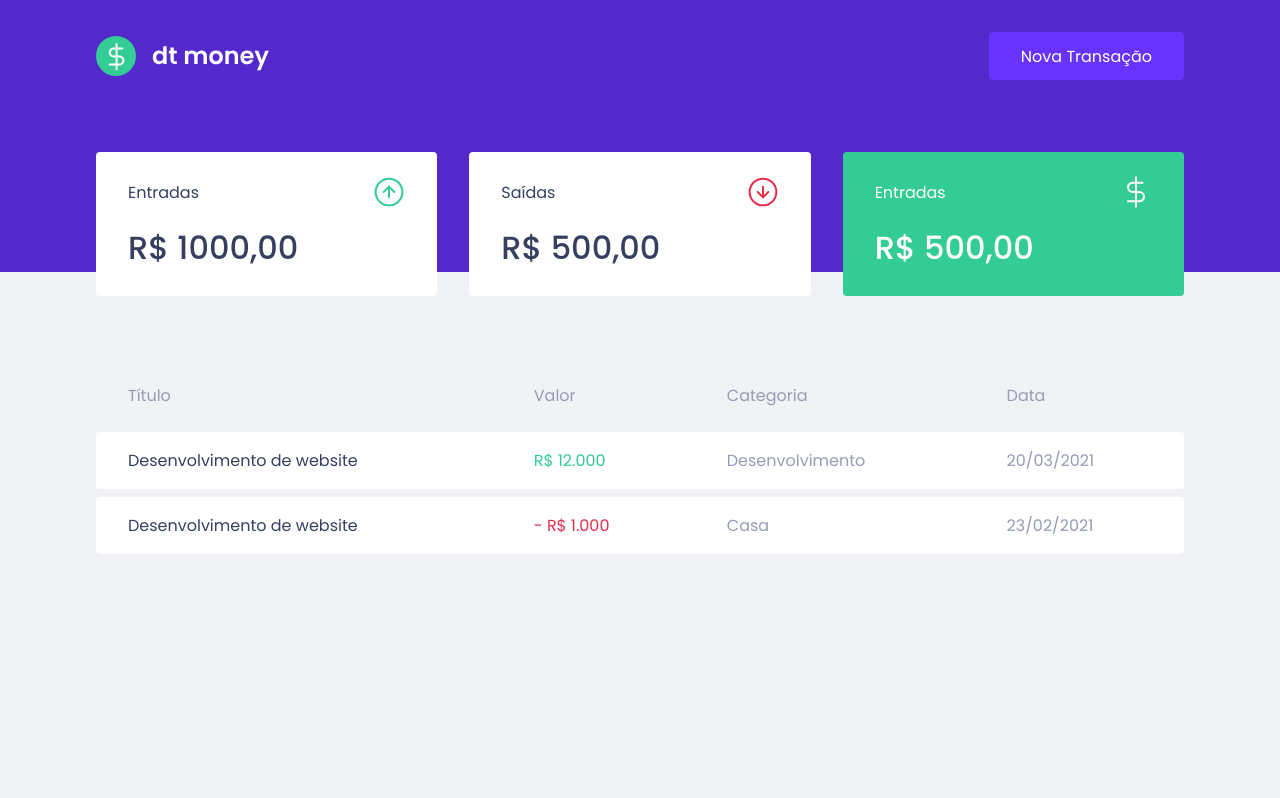
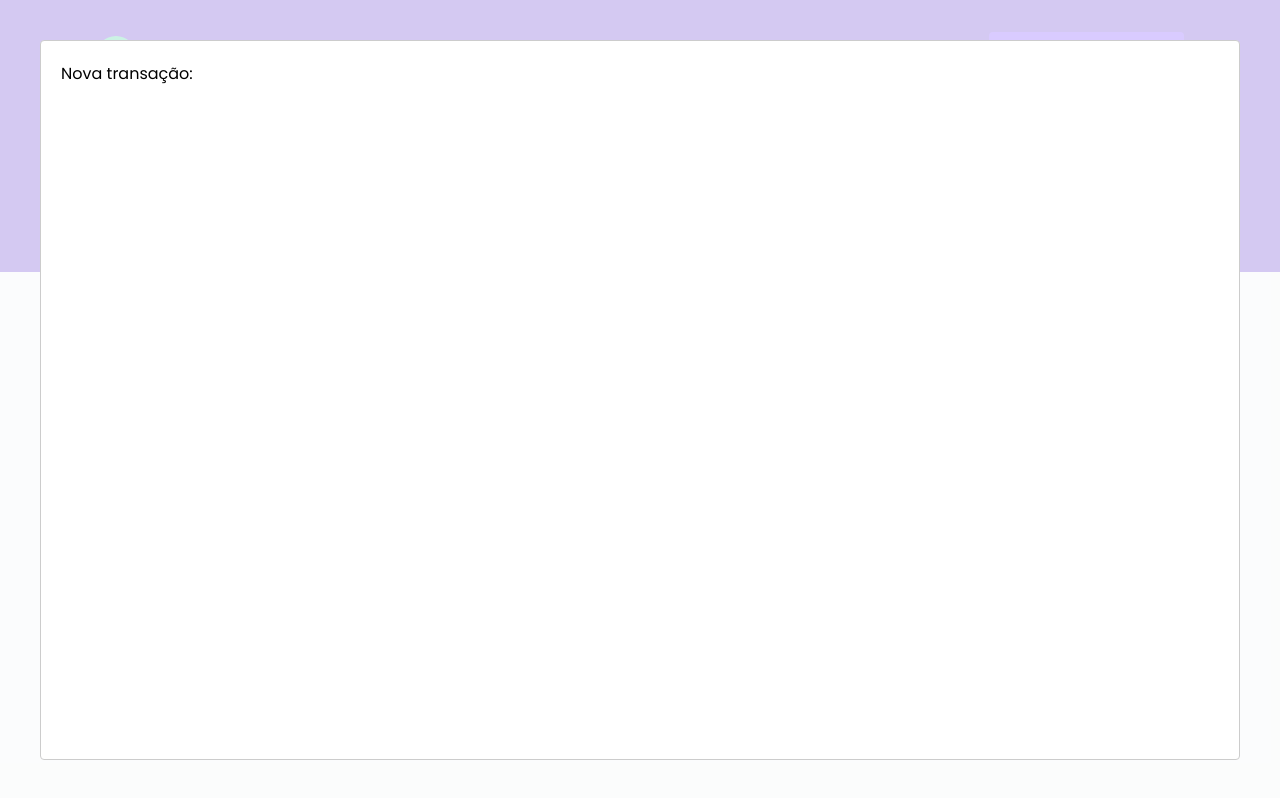
Before and after one commit to gustavom/ignite-dt-money, a React (Create React App) app: page / in a window 1280 px wide. Both pictures are taken after a click on the button "Nova Transação". Built offline with nearby package versions, Linux system fonts and the light colour scheme; no server answers; what miragejs would draw is missing.

Commit message:
add react modal on header

```diff
--- a/src/components/Header/index.tsx
+++ b/src/components/Header/index.tsx
@@ -1,12 +1,25 @@
 import logo from '../../assets/logo.svg';
+import Modal from 'react-modal'
 import { Container, Content } from "./styles";
+import { useState } from 'react';
 
 export function Header(){
+  const [isNewTransactionOpen, setIsNewTransactionOpen] = useState(false);
+
+  function handleOpenNewTransactionModal(){
+    setIsNewTransactionOpen(true)
+  }
+  function handleCloseNewTransactionModal(){
+    setIsNewTransactionOpen(false)
+  }
   return(
     <Container>
       <Content>
       <img src={logo} alt="dt money"/>
-      <button>Nova Transação</button>
+      <button type="button" onClick={handleOpenNewTransactionModal}>Nova Transação</button>
+      <Modal isOpen={isNewTransactionOpen} onRequestClose={handleCloseNewTransactionModal}>
+        Nova transação:
+      </Modal>
       </Content>
     </Container>
   )
```
